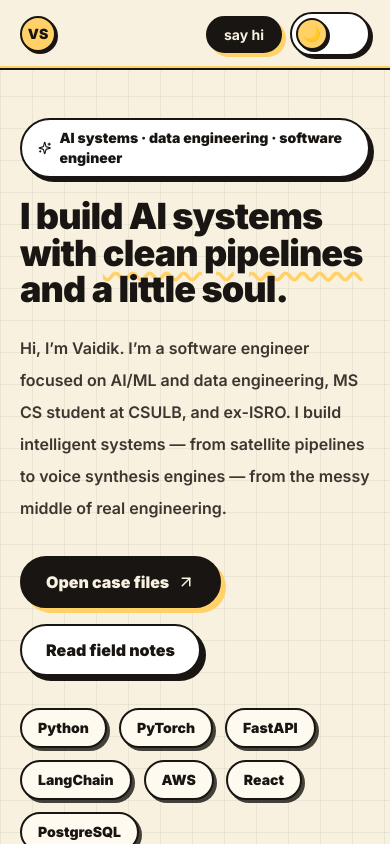
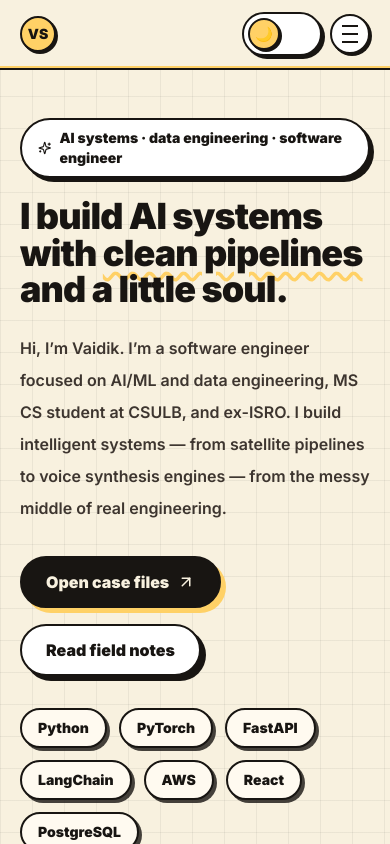
Before and after one commit to Hydrazinev/Portfolio, a React (Vite) app: page /#/ in a window 390 px wide. Shown: the top 844 px of the page. Built offline with nearby package versions, Linux system fonts and the light colour scheme.

Commit message:
feat: animations, mobile nav, cleanup, content updates

```diff
--- a/src/components/Nav.tsx
+++ b/src/components/Nav.tsx
@@ -1,5 +1,5 @@
 import { useState, useEffect } from 'react';
-import { motion, useScroll, useSpring } from 'framer-motion';
+import { motion, useScroll, useSpring, AnimatePresence } from 'framer-motion';
 
 const links = ['About', 'Projects', 'Skills', 'Experience', 'Notes', 'Contact'];
 
@@ -10,6 +10,7 @@ interface NavProps {
 
 export default function Nav({ dark, onToggle }: NavProps) {
   const [scrolled, setScrolled] = useState(false);
+  const [menuOpen, setMenuOpen] = useState(false);
   const { scrollYProgress } = useScroll();
   const scaleX = useSpring(scrollYProgress, { stiffness: 100, damping: 30, restDelta: 0.001 });
 
@@ -19,15 +20,19 @@ export default function Nav({ dark, onToggle }: NavProps) {
     return () => window.removeEventListener('scroll', onScroll);
   }, []);
 
+  // Close menu on scroll
+  useEffect(() => {
+    if (scrolled) setMenuOpen(false);
+  }, [scrolled]);
+
+  const bgColor = scrolled
+    ? dark ? 'rgba(17,16,14,0.92)' : 'rgba(248,241,223,0.92)'
+    : dark ? '#11100e' : '#f8f1df';
+
   return (
     <header
       className="sticky top-0 z-50 border-b-2 border-[#181512] transition-colors duration-300 dark:border-[#f8f1df] relative"
-      style={{
-        backgroundColor: scrolled
-          ? dark ? 'rgba(17,16,14,0.92)' : 'rgba(248,241,223,0.92)'
-          : dark ? '#11100e' : '#f8f1df',
-        backdropFilter: scrolled ? 'blur(12px)' : 'none',
-      }}
+      style={{ backgroundColor: bgColor, backdropFilter: scrolled ? 'blur(12px)' : 'none' }}
     >
       <div className="mx-auto flex max-w-7xl items-center gap-4 px-5 py-3">
         <a href="#" aria-label="Home">
@@ -57,7 +62,7 @@ export default function Nav({ dark, onToggle }: NavProps) {
           >
             resume
           </a>
-          <a href="#contact" className="pill pill-filled">
+          <a href="#contact" className="pill pill-filled hidden md:inline-flex">
             say hi
           </a>
 
@@ -75,8 +80,81 @@ export default function Nav({ dark, onToggle }: NavProps) {
               {dark ? '🔦' : '🌙'}
             </span>
           </button>
+
+          {/* Hamburger — mobile only */}
+          <button
+            type="button"
+            onClick={() => setMenuOpen((v) => !v)}
+            aria-label={menuOpen ? 'Close menu' : 'Open menu'}
+            className="flex h-10 w-10 flex-col items-center justify-center gap-1.5 rounded-full border-2 border-[#181512] bg-white shadow-[2px_2px_0_#181512] dark:border-[#f8f1df] dark:bg-[#1f1d1a] dark:shadow-[2px_2px_0_#f8f1df] md:hidden"
+          >
+            <motion.span
+              animate={menuOpen ? { rotate: 45, y: 6 } : { rotate: 0, y: 0 }}
+              transition={{ duration: 0.2 }}
+              className="block h-0.5 w-4 bg-[#181512] dark:bg-[#f8f1df]"
+            />
+            <motion.span
+              animate={menuOpen ? { opacity: 0 } : { opacity: 1 }}
+              transition={{ duration: 0.2 }}
+              className="block h-0.5 w-4 bg-[#181512] dark:bg-[#f8f1df]"
+            />
+            <motion.span
+              animate={menuOpen ? { rotate: -45, y: -6 } : { rotate: 0, y: 0 }}
+              transition={{ duration: 0.2 }}
+              className="block h-0.5 w-4 bg-[#181512] dark:bg-[#f8f1df]"
+            />
+          </button>
         </div>
       </div>
+
+      {/* Mobile drawer */}
+      <AnimatePresence>
+        {menuOpen && (
+          <motion.div
+            initial={{ opacity: 0, y: -8 }}
+            animate={{ opacity: 1, y: 0 }}
+            exit={{ opacity: 0, y: -8 }}
+            transition={{ duration: 0.2 }}
+            className="absolute left-0 right-0 top-full z-40 border-b-2 border-[#181512] px-5 pb-5 pt-4 dark:border-[#f8f1df]"
+            style={{ backgroundColor: bgColor, backdropFilter: 'blur(12px)' }}
+          >
+            <nav className="flex flex-col gap-1">
+              {links.map((l, i) => (
+                <motion.a
+                  key={l}
+                  href={`#${l.toLowerCase()}`}
+                  initial={{ opacity: 0, x: -12 }}
+                  animate={{ opacity: 1, x: 0 }}
+                  transition={{ delay: i * 0.04 }}
+                  onClick={() => setMenuOpen(false)}
+                  className="rounded-xl border-2 border-transparent px-4 py-3 text-base font-bold transition hover:border-[#181512] hover:bg-[#fffaf0] dark:text-[#f8f1df] dark:hover:border-[#f8f1df] dark:hover:bg-[#2a2824]"
+                >
+                  {l}
+                </motion.a>
+              ))}
+              <div className="mt-3 flex gap-3 border-t-2 border-[#181512]/20 pt-3 dark:border-[#f8f1df]/20">
+                <a
+                  href="/Vaidik_Shah_Resume_.pdf"
+                  target="_blank"
+                  rel="noopener noreferrer"
+                  className="pill flex-1 justify-center text-center"
+                  onClick={() => setMenuOpen(false)}
+                >
+                  resume
+                </a>
+                <a
+                  href="#contact"
+                  className="pill pill-filled flex-1 justify-center text-center"
+                  onClick={() => setMenuOpen(false)}
+                >
+                  say hi
+                </a>
+              </div>
+            </nav>
+          </motion.div>
+        )}
+      </AnimatePresence>
+
       <motion.div
         className="absolute bottom-0 left-0 right-0 h-[2px] origin-left bg-[#ffd166]"
         style={{ scaleX }}
```
Also changed, not shown: 1 other file (tests, documents, lock files or other folders).
